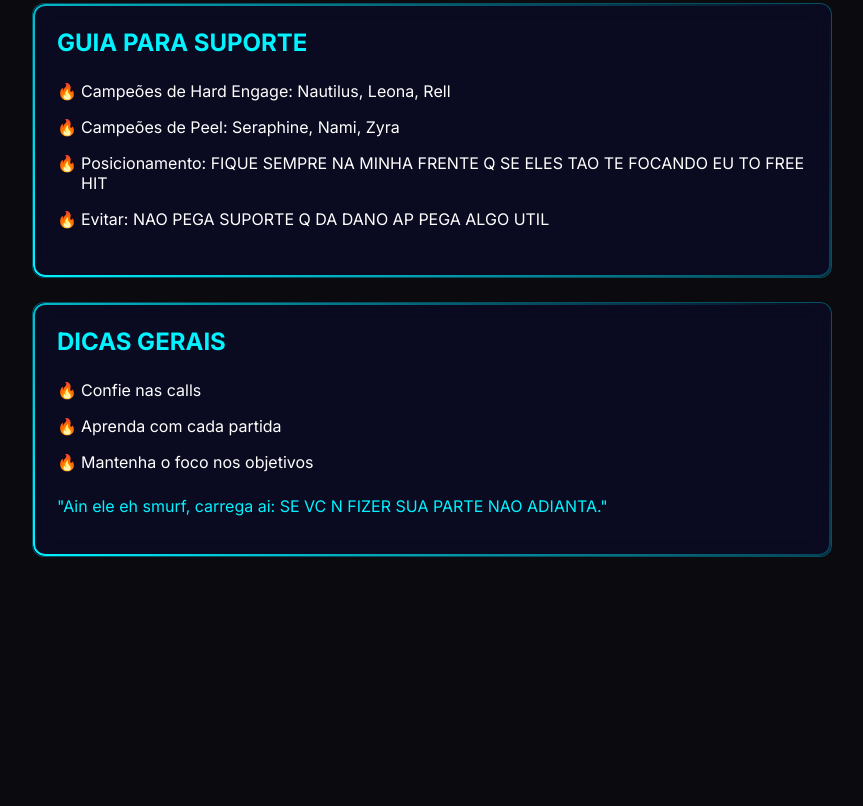
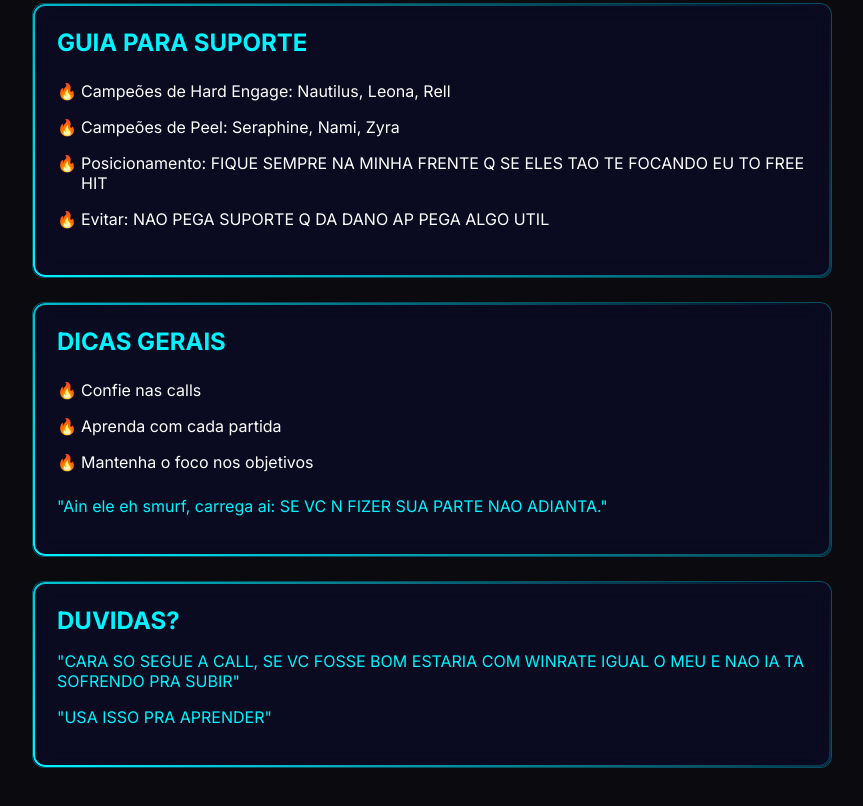
Before and after one commit to smurfdobrand/smurfdobrand.github.io, a plain HTML site: page index.html in a window 1280 px wide. Shown: the part 1244-2050 px from the top of the page, without its empty margins (208-1071 px from the left). Before the commit the page ends 1857 px from the top, so only its background shows below. Drawn offline with Linux system fonts and the light colour scheme.

Commit message:
Update index.html

```diff
--- a/index.html
+++ b/index.html
@@ -197,6 +197,14 @@
             </ul>
             <p style="margin-top: 1rem; color: var(--neon-blue);">"Ain ele eh smurf, carrega ai: SE VC N FIZER SUA PARTE NAO ADIANTA."</p>
         </div>
+
+        <div class="card">
+            <h2 class="card-title">DUVIDAS?</h2>
+
+            <p style="margin-top: 1rem; color: var(--neon-blue);">"CARA SO SEGUE A CALL, SE VC FOSSE BOM ESTARIA COM WINRATE IGUAL O MEU E NAO IA TA SOFRENDO PRA SUBIR"</p>
+            <p style="margin-top: 1rem; color: var(--neon-blue);">"USA ISSO PRA APRENDER"</p>
+        </div>
+    </div>
     </div>
 </body>
 </html>
```
